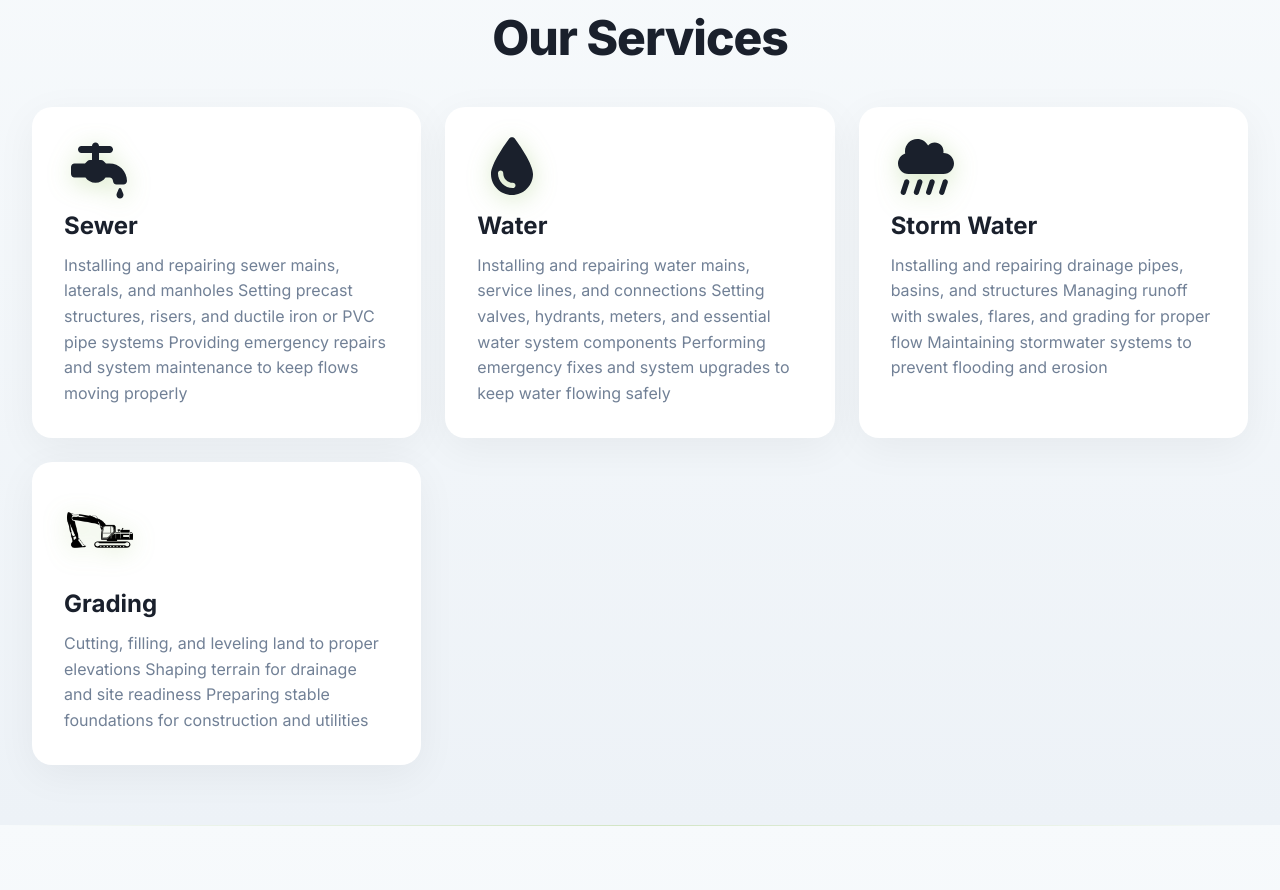
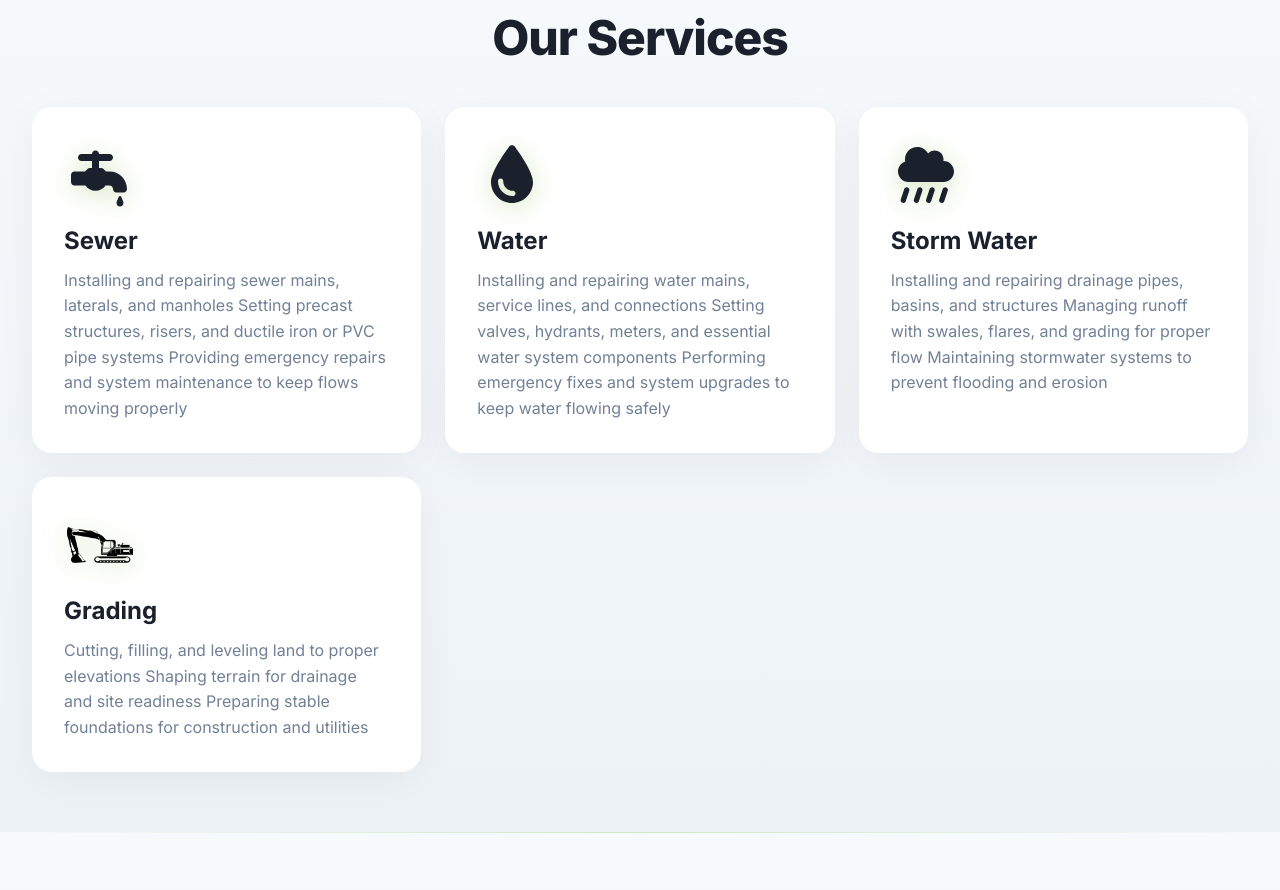
Before and after one commit to simmonscivilgroupinc-hue/SimmonsCivilGroupInc, a React (Vite) app in the folder civil-group-site/: page / in a window 1280 px wide. Shown: the part 1240-2130 px from the top of the page. Built offline with nearby package versions, Linux system fonts and the light colour scheme; no server answers.

Commit message:
Fix icon alignment so all service titles are at same height

```diff
--- a/civil-group-site/src/pages/ModernHome.css
+++ b/civil-group-site/src/pages/ModernHome.css
@@ -255,6 +255,10 @@
   -webkit-text-fill-color: transparent;
   background-clip: text;
   filter: drop-shadow(0 4px 12px rgba(124, 179, 66, 0.3));
+  min-height: 4.5rem;
+  display: flex;
+  align-items: center;
+  justify-content: flex-start;
 }
 
 .service-custom-icon {
@@ -514,6 +518,7 @@
 
   .service-icon {
     font-size: 3rem;
+    min-height: 4rem;
   }
 
   .service-custom-icon {
```
